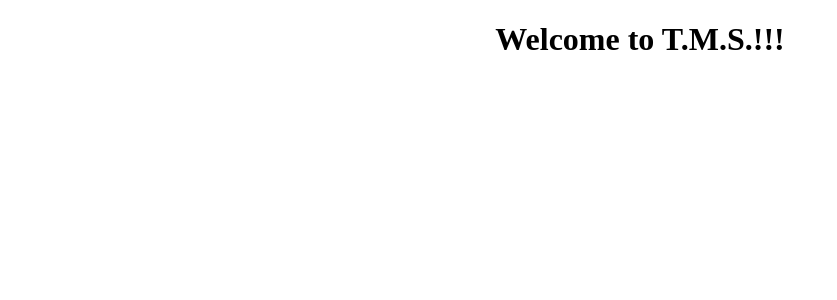
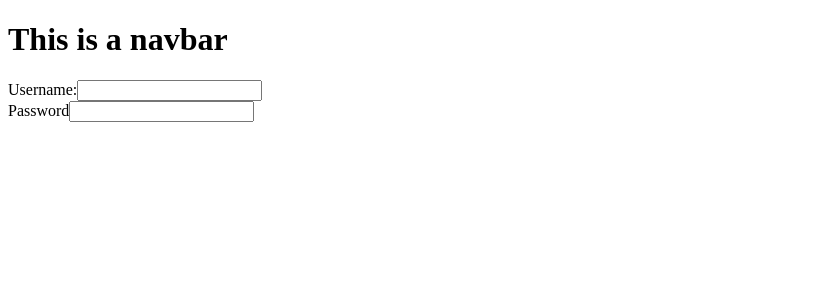
Before and after one commit to cristianmtb/2DV603-Project, an Angular app in the folder WebApp/: page /login in a window 1280 px wide. Before the commit this address led to /. Shown: the top 300 px of the page, without its empty margins (0-837 px from the left). Built offline with nearby package versions, Linux system fonts and the light colour scheme.

Commit message:
Added: Routing and authentication service
plus minor modifications here and there in the login page

```diff
--- a/WebApp/src/app/app-routing.module.ts
+++ b/WebApp/src/app/app-routing.module.ts
@@ -1,7 +1,15 @@
 import { NgModule } from '@angular/core';
 import { Routes, RouterModule } from '@angular/router';
+import { WelcomePageComponent } from './components/welcome-page/welcome-page.component';
+import { LoginPageComponent } from './components/login-page/login-page.component';
+import { SingupPageComponent } from './components/singup-page/singup-page.component';
 
-const routes: Routes = [];
+
+const routes: Routes = [
+  {path: 'login', component: LoginPageComponent},
+  {path: 'singup', component: SingupPageComponent},
+  {path: '', component: WelcomePageComponent}
+];
 
 @NgModule({
   imports: [RouterModule.forRoot(routes)],
--- a/WebApp/src/app/app.module.ts
+++ b/WebApp/src/app/app.module.ts
@@ -1,17 +1,21 @@
 import { BrowserModule } from '@angular/platform-browser';
 import { NgModule } from '@angular/core';
-
 import { AppRoutingModule } from './app-routing.module';
 import { AppComponent } from './components/app.component';
 import { WelcomePageComponent } from './components/welcome-page/welcome-page.component';
 import { LoginPageComponent } from './components/login-page/login-page.component';
 import { SingupPageComponent } from './components/singup-page/singup-page.component';
+import { HomePageComponent } from './components/home-page/home-page.component';
+
+
+
 @NgModule({
   declarations: [
     AppComponent,
     WelcomePageComponent,
     LoginPageComponent,
-    SingupPageComponent  ],
+    SingupPageComponent,
+    HomePageComponent  ],
   imports: [
     BrowserModule,
     AppRoutingModule
@@ -19,4 +23,6 @@ import { SingupPageComponent } from './components/singup-page/singup-page.compon
   providers: [],
   bootstrap: [AppComponent]
 })
+
+
 export class AppModule { }
--- a/WebApp/src/app/components/app.component.html
+++ b/WebApp/src/app/components/app.component.html
@@ -1,3 +1,2 @@
-<!--The content below is only a placeholder and can be replaced.-->
-<welcome-page></welcome-page>
+<h1>This is a navbar</h1>
 <router-outlet></router-outlet>
--- /dev/null
+++ b/WebApp/src/app/components/home-page/home-page.component.html
@@ -0,0 +1,3 @@
+<p>
+  home-page works!
+</p>
--- /dev/null
+++ b/WebApp/src/app/components/home-page/home-page.component.ts
@@ -0,0 +1,15 @@
+import { Component, OnInit } from '@angular/core';
+
+@Component({
+  selector: 'app-home-page',
+  templateUrl: './home-page.component.html',
+  styleUrls: ['./home-page.component.css']
+})
+export class HomePageComponent implements OnInit {
+
+  constructor() { }
+
+  ngOnInit() {
+  }
+
+}
--- a/WebApp/src/app/components/login-page/login-page.component.html
+++ b/WebApp/src/app/components/login-page/login-page.component.html
@@ -1,3 +1,10 @@
-<p>
-  login-page works!
-</p>
+<form>
+  <div>
+    <label>Username:</label>
+    <input type="text" formControlName="username"/>
+  </div>
+  <div>
+    <label for="password">Password</label>
+    <input type="password" formControlName="password"/>
+  </div>
+</form>
--- a/WebApp/src/app/components/login-page/login-page.component.ts
+++ b/WebApp/src/app/components/login-page/login-page.component.ts
@@ -1,7 +1,7 @@
 import { Component, OnInit } from '@angular/core';
 
 @Component({
-  selector: 'app-login-page',
+  selector: 'login-page',
   templateUrl: './login-page.component.html',
   styleUrls: ['./login-page.component.css']
 })
@@ -12,4 +12,9 @@ export class LoginPageComponent implements OnInit {
   ngOnInit() {
   }
 
+  goToLogin()
+  {
+
+  }
+
 }
--- a/WebApp/src/app/components/welcome-page/welcome-page.component.html
+++ b/WebApp/src/app/components/welcome-page/welcome-page.component.html
@@ -4,8 +4,6 @@
   </h1>
 </div>
 <div>
-  <p>
-
-  </p>
+  <button routerLink = "login">Login</button>
 </div>
 <router-outlet></router-outlet>
--- /dev/null
+++ b/WebApp/src/app/models/user.ts
@@ -0,0 +1,6 @@
+export class User
+{
+    username: string;
+    password: string;
+    role_id: number;
+}
```
Also changed, not shown: WebApp/src/app/services/auth/auth.service.ts (added, +15 -0 lines), WebApp/src/app/components/home-page/home-page.component.css (added), 2 other files (tests, documents, lock files or other folders).
